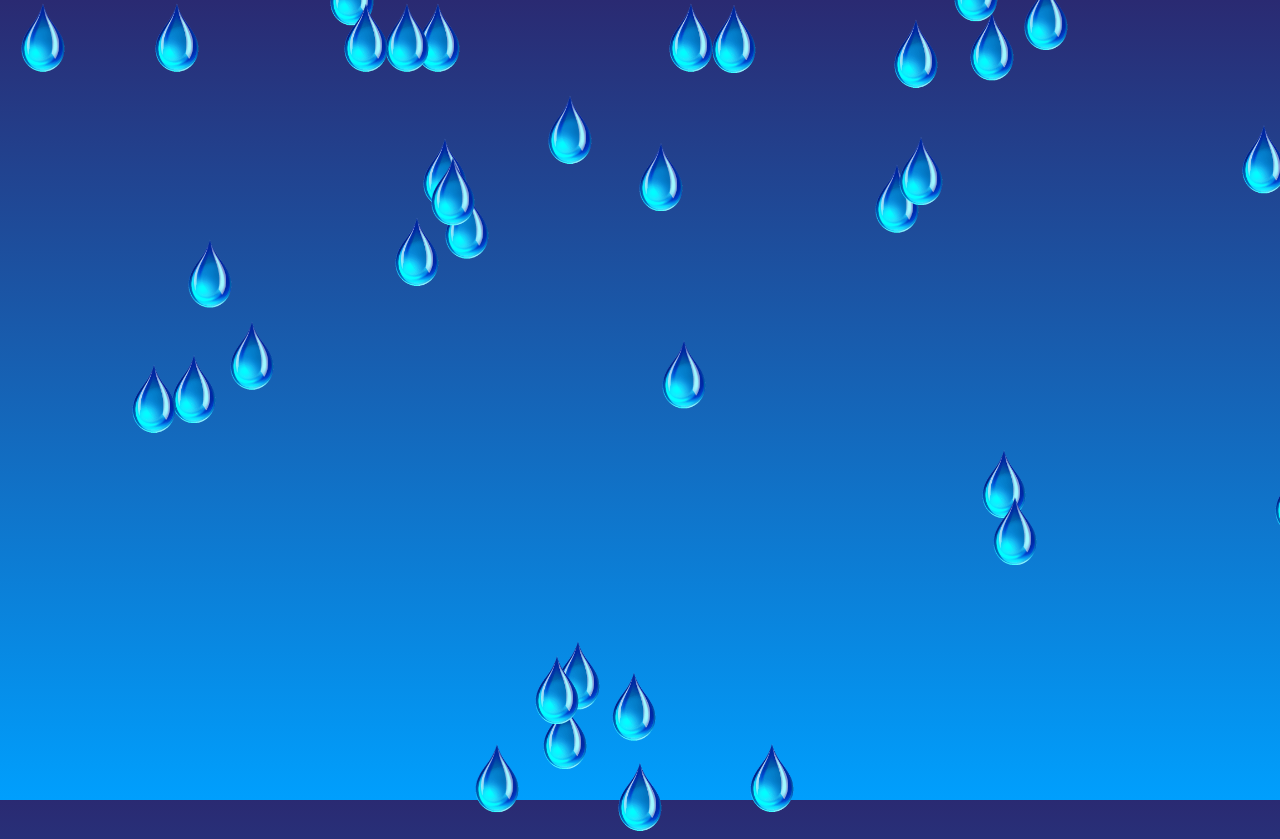
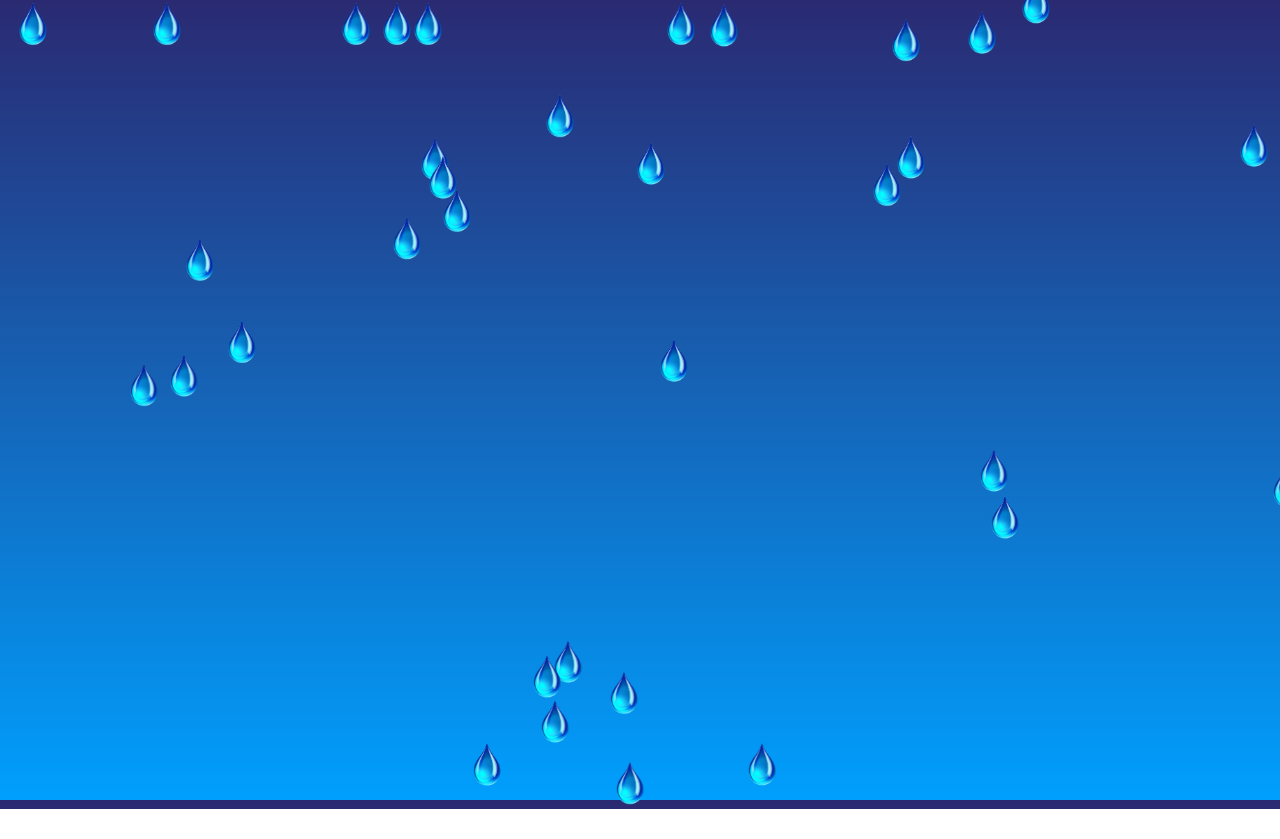
Before and after one commit to AnaMarijaNikolovska/CSSMiniProjects, a website built with Vite: page src/rain/rain.html in a window 1280 px wide. Shown: the top 839 px of the page. After the commit the page ends 809 px from the top, so only its background shows below. Built offline with nearby package versions, Linux system fonts and the light colour scheme.

Commit message:
changed size

```diff
--- a/src/rain/rain.css
+++ b/src/rain/rain.css
@@ -13,12 +13,12 @@ body {
 
 .raindrop {
     position: absolute;
-    width: 50px; /* Adjust to the size of your image */
-    height: 80px; /* Adjust to the size of your image */
-    background-image: url('rain.png'); /* Path to your raindrop image */
-    background-size: cover; /* Make sure the image fills the div */
+    width: 30px;
+    height: 50px;
+    background-image: url('rain.png');
+    background-size: cover;
     background-repeat: no-repeat;
-    background-position: center; /* Center the image */
+    background-position: center;
     animation: fall linear infinite;
 }
 
--- a/src/rocket/rocket.css
+++ b/src/rocket/rocket.css
@@ -21,6 +21,8 @@ body {
     left: 50%;
     transform: translateX(-50%);
     animation: fly 10s infinite;
+    height: 150px;
+    width: 150px;
 }
 
 @keyframes fly {
```
